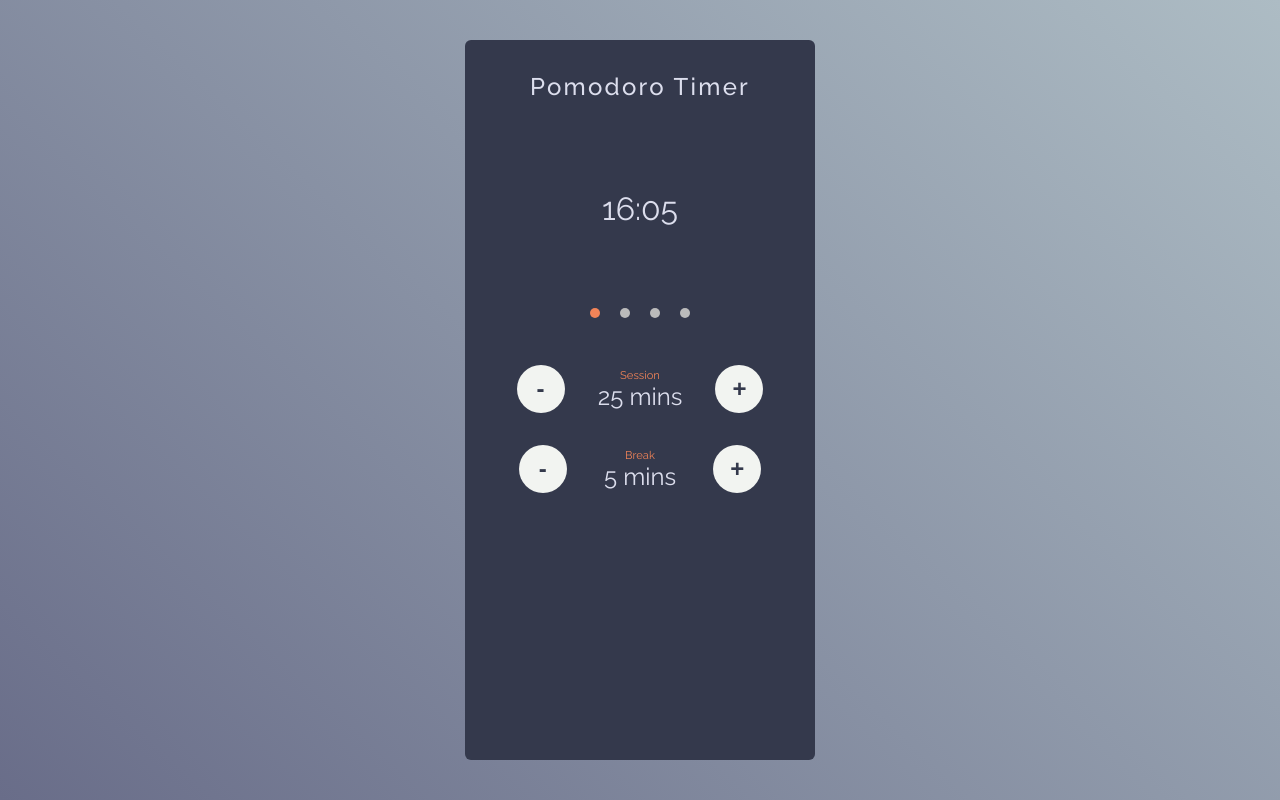
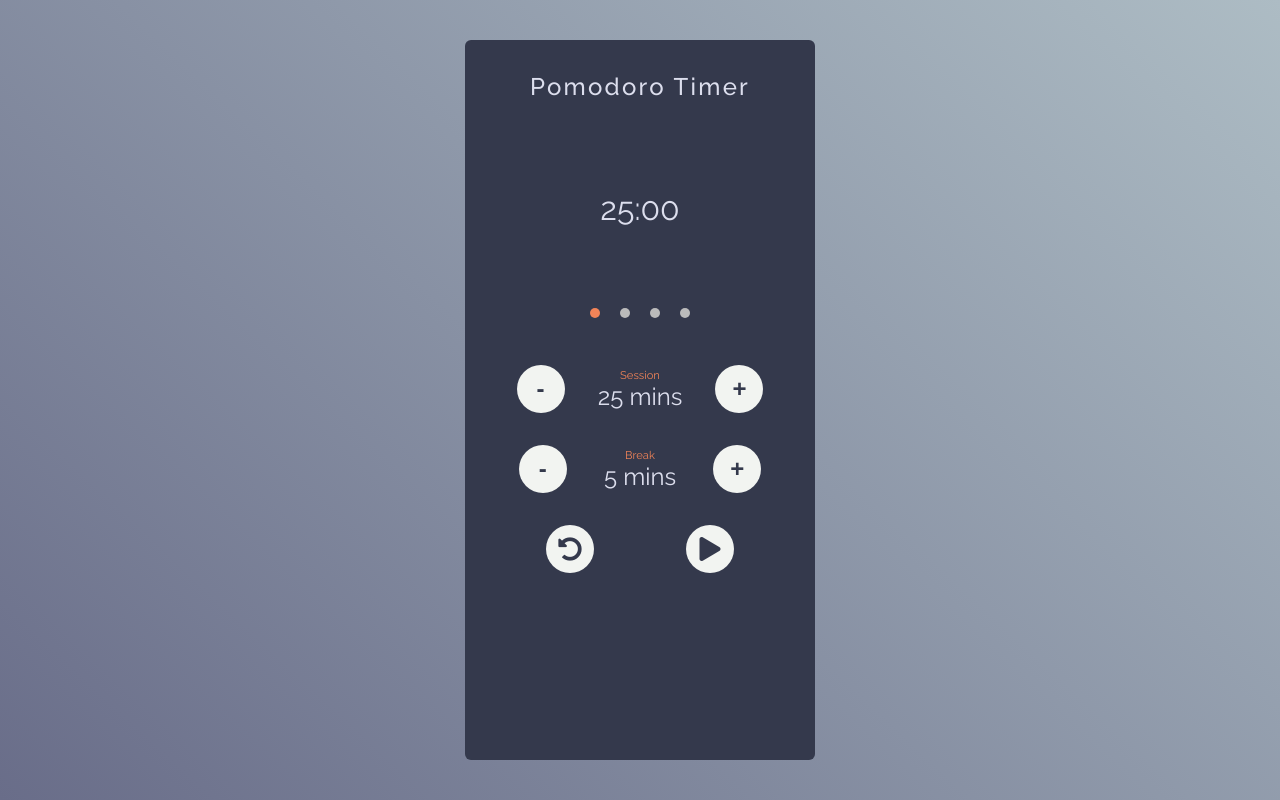
Before and after one commit to ClemHlrdt/fcc-pomodoro-timer, a React (Create React App) app: page / in a window 1280 px wide. Built offline with nearby package versions, Linux system fonts and the light colour scheme.

Commit message:
Added extra button for play & reset

```diff
--- a/public/index.html
+++ b/public/index.html
@@ -15,6 +15,10 @@
       user's mobile device or desktop. See https://developers.google.com/web/fundamentals/web-app-manifest/
     -->
         <link rel="manifest" href="%PUBLIC_URL%/manifest.json" />
+        <link
+            rel="stylesheet"
+            href="https://cdnjs.cloudflare.com/ajax/libs/font-awesome/5.11.2/css/all.min.css"
+        />
 
         <!--
       Notice the use of %PUBLIC_URL% in the tags above.
--- a/src/components/ButtonController/ButtonController.jsx
+++ b/src/components/ButtonController/ButtonController.jsx
@@ -1,31 +1,18 @@
-import React, { useState } from 'react';
+import React from 'react';
 import './ButtonController.scss';
 import Button from '../Button/Button';
 
-function ButtonController(props){
-    const [value, setValue] = useState(props.time);
-
-    function handleClick(type){
-        if(type === 'increment'){
-            setValue(value+1);
-        }
-        if (type === 'decrement'){
-            if(value > 0){
-                setValue(value-1);
-            }
-        }
-    }
-
+function ButtonController(props) {
     return (
         <div className="ButtonController">
-                <Button type="decrement" actionClick={handleClick} className="controlButton">-</Button>
-                <div className="wrapperDisplay">
-                    <span className="label">{props.label}</span>
-                    <span className="time">{props.value/60} {value > 0 ? 'mins' : 'min'}</span>
-                </div>
-                <Button type="increment" actionClick={handleClick} className="controlButton">+</Button>
+            <Button type="reset" actionClick={type => props.handleClick(type)}>
+                <i className="fas fa-undo-alt"></i>
+            </Button>
+            <Button type="play" actionClick={type => props.handleClick(type)}>
+                <i className="fas fa-play"></i>
+            </Button>
         </div>
     )
-};
+}
 
 export default ButtonController;
--- a/src/components/ButtonController/ButtonController.scss
+++ b/src/components/ButtonController/ButtonController.scss
@@ -4,38 +4,3 @@
     width: 80%;
     margin: 1rem 0;
 }
-
-.wrapperDisplay {
-    display: flex;
-    flex-direction: column;
-    justify-content: center;
-    align-items: center;
-}
-
-.label {
-    font-size: 0.7rem;
-    color: #f28458;
-    font-size: 1.125;
-}
-
-.time {
-    display: inline-block;
-    font-size: 1.5rem;
-}
-
-.controlButton {
-    background: #f2f4f1;
-    text-align: center;
-    width: 3rem;
-    height: 3rem;
-    border-radius: 100%;
-    display: inline-flex;
-    flex-direction: column;
-    justify-content: center;
-    align-items: center;
-    font-size: 1.5rem;
-    color: #34394c;
-    font-weight: bold;
-    text-decoration: none;
-    border: none;
-}
--- a/src/components/Pomodoro/Pomodoro.jsx
+++ b/src/components/Pomodoro/Pomodoro.jsx
@@ -3,6 +3,7 @@ import './Pomodoro.scss';
 import Title from '../Title/Title';
 import Timer from '../Timer/Timer';
 import Progress from '../Progress/Progress';
+import TimeController from '../TimeController/TimeController';
 import ButtonController from '../ButtonController/ButtonController';
 
 function Pomodoro() {
@@ -11,18 +12,71 @@ function Pomodoro() {
     const [currentProgress, setCurrentProgress] = useState(0);
     const [time, setTime] = useState(1500);
     const [breakTime, setBreakTime] = useState(300);
+    const [isRunning, setIsRunning] = useState(false);
 
+    function startTimer(time){
+        let currentValue=time;
+        let countdown = setInterval(function(){
+                setTime(currentValue-=1);
+            }, 1000);
+        if(currentValue > 0){
+            countdown();
+        } else {
+            clearInterval(countdown);
+        }
+        console.log(currentValue)
+    }
+
+    function resetTimer(time){
+        setTime(time);
+    }
+
+    function updateTimer(timer, value){
+        console.log('called', timer, value);
+        switch (timer) {
+            case 'time':
+                setTime(value);
+                break;
+            case 'breakTime':
+                setBreakTime(value);
+                break;
+            default:
+                break;
+        }
+    }
+
+    function formatTime(time){
+        let minutes = Math.floor(time / 60).toString();
+        let seconds = (time - minutes * 60).toString();
+        if(seconds.length === 1){
+            seconds = "0"+seconds
+        }
+        return `${minutes}:${seconds}`
+    }
+
+    function clickButtonHandler(type){
+        if(type === 'play'){
+            console.log('play', time)
+            startTimer(time);
+        }
+        if(type === 'reset'){
+            resetTimer(time);
+        }
+    }
     useEffect(() => {
         document.title = `${currentProgress}%`;
     }, [currentProgress]);
 
+
      return (
         <div className="pomodoro">
             <Title title="Pomodoro Timer" />
-                <Timer progress={currentProgress} time={'16:05'}/>
+            <Timer progress={currentProgress} time={formatTime(time)}/>
             <Progress progress={progress}/>
-                <ButtonController value={time} label={"Session"} time={time/60}/>
-                <ButtonController value={breakTime} label={"Break"} time={breakTime/60}/>
+            <TimeController type="time" updateTimer={updateTimer} label={"Session"} time={time}/>
+            <TimeController type="breakTime" updateTimer={updateTimer} label={"Break"} time={breakTime}/>
+            <ButtonController handleClick={type => clickButtonHandler(type)}/>
+
             {/* //TODO create & add timer component
             //TODO create & add timer
             //TODO add title component
--- /dev/null
+++ b/src/components/TimeController/TimeController.jsx
@@ -0,0 +1,31 @@
+import React, { useState } from 'react';
+import './TimeController.scss';
+import Button from '../Button/Button';
+
+function ButtonController(props){
+    const [value, setValue] = useState(props.time);
+    const changeValue = (value, operator) => {
+        if(operator === 'increment'){
+            value += 60;
+        } else {
+            if(value > 0){
+                value -= 60;
+            }
+        }
+        setValue(value);
+        props.updateTimer(props.type, value);
+    };
+
+    return (
+        <div className="ButtonController">
+                <Button type="decrement" actionClick={(type) => changeValue(value, type)} className="controlButton">-</Button>
+                <div className="wrapperDisplay">
+                    <span className="label">{props.label}</span>
+                    <span className="time">{value/60} {value > 0 ? 'mins' : 'min'}</span>
+                </div>
+                <Button type="increment" actionClick={(type) => changeValue(value, type)} className="controlButton">+</Button>
+        </div>
+    )
+};
+
+export default ButtonController;
--- /dev/null
+++ b/src/components/TimeController/TimeController.scss
@@ -0,0 +1,41 @@
+.ButtonController {
+    display: flex;
+    justify-content: space-around;
+    width: 80%;
+    margin: 1rem 0;
+}
+
+.wrapperDisplay {
+    display: flex;
+    flex-direction: column;
+    justify-content: center;
+    align-items: center;
+}
+
+.label {
+    font-size: 0.7rem;
+    color: #f28458;
+    font-size: 1.125;
+}
+
+.time {
+    display: inline-block;
+    font-size: 1.5rem;
+}
+
+.controlButton {
+    background: #f2f4f1;
+    text-align: center;
+    width: 3rem;
+    height: 3rem;
+    border-radius: 100%;
+    display: inline-flex;
+    flex-direction: column;
+    justify-content: center;
+    align-items: center;
+    font-size: 1.5rem;
+    color: #34394c;
+    font-weight: bold;
+    text-decoration: none;
+    border: none;
+}
```
Lines whose indentation alone changed are shown as unchanged.
